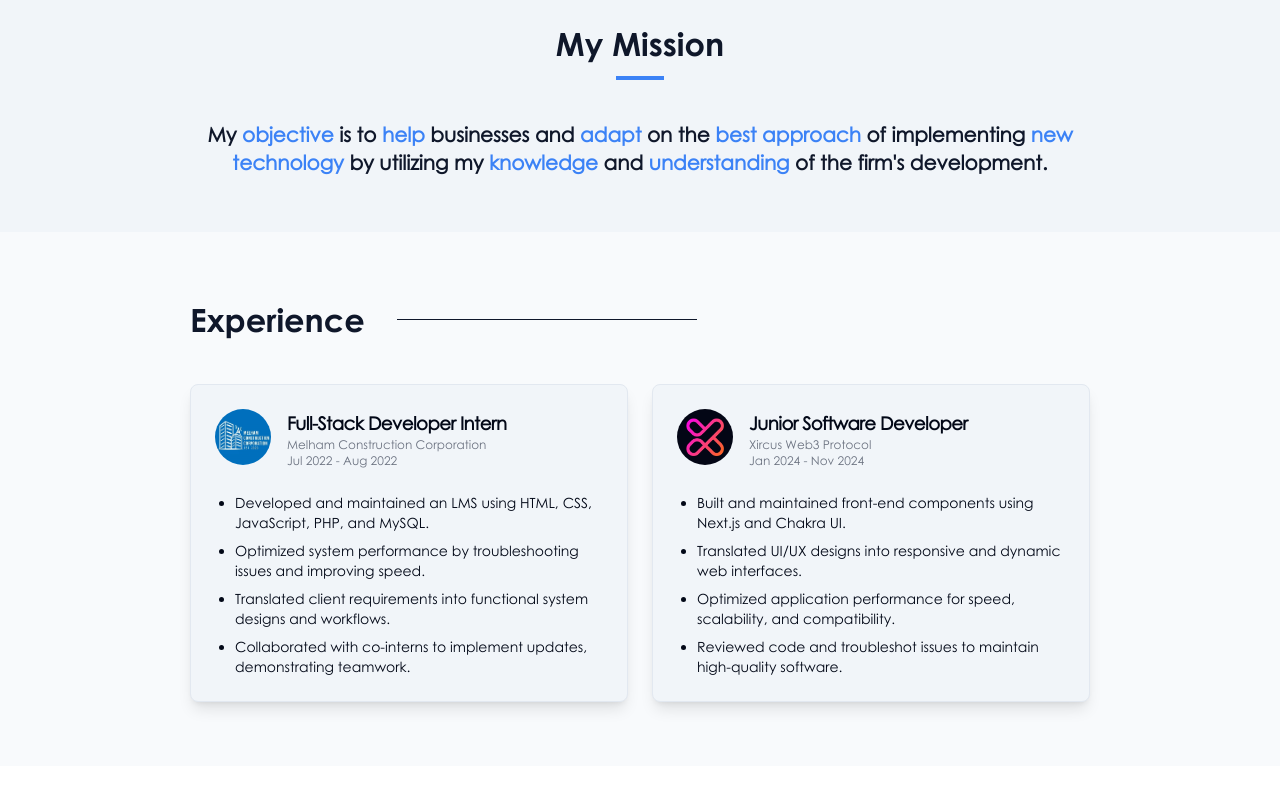
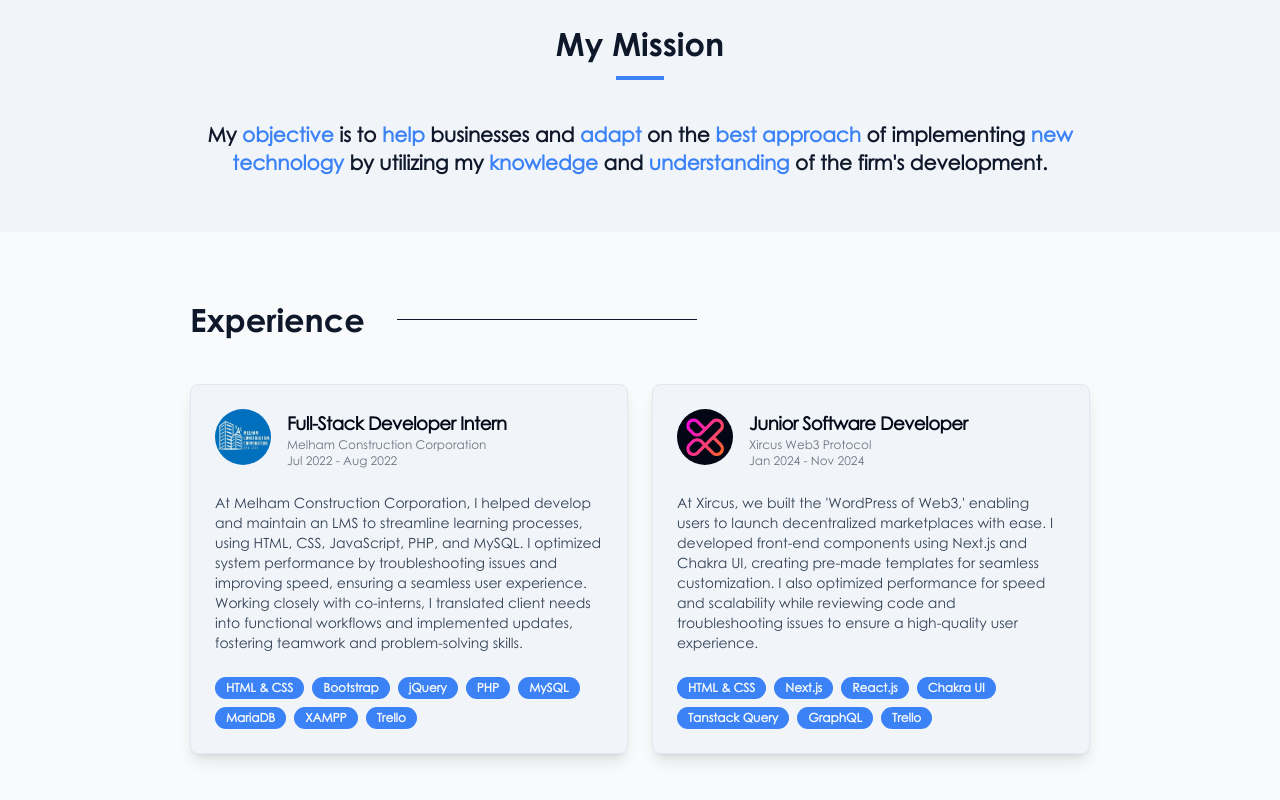
Before and after one commit to nnerb/portfolio-v2, a React (Vite) app: page / in a window 1280 px wide. Shown: the part 1838-2638 px from the top of the page. Before the commit the page ends 2604 px from the top, so only its background shows below. Built offline with nearby package versions, Linux system fonts and the light colour scheme.

Commit message:
update: font-bold from font-[600] add text color on ways grid description update: description field to string from array of string and modify description (experience component) update: add skills and url field

```diff
--- a/package.json
+++ b/package.json
@@ -13,6 +13,7 @@
     "@radix-ui/react-dialog": "^1.1.1",
     "@radix-ui/react-dropdown-menu": "^2.1.1",
     "@radix-ui/react-slot": "^1.1.0",
+    "@radix-ui/react-tooltip": "^1.1.8",
     "@tsparticles/engine": "^3.5.0",
     "@tsparticles/react": "^3.0.0",
     "@tsparticles/slim": "^3.5.0",
--- a/src/components/about/components/about-details.tsx
+++ b/src/components/about/components/about-details.tsx
@@ -2,27 +2,27 @@ import MoreInfo from "./more-info";
 
 const AboutDetails = () => {
   return (
-    <div className="flex flex-col gap-4 text-base">
+    <div className="flex flex-col gap-4 text-base ">
       <p className='mb-2'>
-        <span className='text-blue-500 font-[600]'>Hello</span>
-        ! My name is
-        <span className='text-blue-500 font-[600]'> Brenn Aldwin A. Santiago</span>
+        <span className='text-blue-500 font-bold'>Hello! </span>
+          My name is
+        <span className='text-blue-500 font-bold'> Brenn Aldwin A. Santiago</span>
         . I specialize in
-        <span className='text-blue-500 font-[600]'> building refined digital web experiences </span>
+        <span className='text-blue-500 font-bold'> building refined digital web experiences </span>
           with a
-        <span className='text-blue-500 font-[600]'> focus </span>
+        <span className='text-blue-500 font-bold'> focus </span>
         on
-        <span className='text-blue-500 font-[600]'> responsive </span>
+        <span className='text-blue-500 font-bold'> responsive </span>
         and
-        <span className='text-blue-500 font-[600]'> interactive content. </span>
+        <span className='text-blue-500 font-bold'> interactive content. </span>
       </p>
       <p className="mb-2 dark:text-slate-200">
         I hold a
-        <span className='text-blue-500 font-[600]'> bachelor's degree in Computer Science </span>
+        <span className='text-blue-500 font-bold'> bachelor's degree in Computer Science </span>
         in
-        <span className='text-blue-500 font-[600]'> Cavite State University </span>
+        <span className='text-blue-500 font-bold'> Cavite State University </span>
         and am currently seeking opportunities to
-        <span className='text-blue-500 font-[600]'> advance my career in Web Development</span>
+        <span className='text-blue-500 font-bold'> advance my career in Web Development</span>
         .
       </p>
       <MoreInfo />
--- a/src/components/about/components/ways-grid.tsx
+++ b/src/components/about/components/ways-grid.tsx
@@ -38,7 +38,7 @@ const WaysGrid = () => {
               </h1>
             </div>
 
-            <p className="text-center pt-5 text-sm">{data.caption}</p>
+            <p className="text-center pt-5 text-sm text-slate-700 dark:text-slate-400">{data.caption}</p>
           </Card>
         </motion.div>
       ))}
--- a/src/components/experience/experience.tsx
+++ b/src/components/experience/experience.tsx
@@ -4,13 +4,16 @@ import LeftHeader from "../left-header";
 import { containerVariants, variants } from "./animations";
 import melham from "@/assets/images/company/melham.jpg"
 import xircus from "@/assets/images/company/xircus.jpg"
+import { badgeVariants } from "../ui/badge";
 
 interface ExperiencesProps {
   title: string;
   company: string;
   date: string;
   image: string;
-  description: string[];
+  description: string;
+  skills: string[],
+  url: string;
 }
 
 const Experience = () => {
@@ -20,24 +23,28 @@ const Experience = () => {
       company: "Melham Construction Corporation",
       date: "Jul 2022 - Aug 2022",
       image: melham,
-      description: [
-        "Developed and maintained an LMS using HTML, CSS, JavaScript, PHP, and MySQL.",
-        "Optimized system performance by troubleshooting issues and improving speed.",
-        "Translated client requirements into functional system designs and workflows.",
-        "Collaborated with co-interns to implement updates, demonstrating teamwork."
-      ],
+      description: `
+        At Melham Construction Corporation, I helped develop and maintain an LMS to
+        streamline learning processes, using HTML, CSS, JavaScript, PHP, and MySQL.
+        I optimized system performance by troubleshooting issues and improving speed,
+        ensuring a seamless user experience. Working closely with co-interns,
+        I translated client needs into functional workflows and implemented updates, fostering teamwork and
+        problem-solving skills.`,
+      skills: ['HTML & CSS', 'Bootstrap', 'jQuery', 'PHP', 'MySQL', 'MariaDB', 'XAMPP', 'Trello'],
+      url: "https://uip.ph"
     },
     {
       title: "Junior Software Developer",
       company: "Xircus Web3 Protocol",
       date: "Jan 2024 - Nov 2024",
       image: xircus,
-      description: [
-        "Built and maintained front-end components using Next.js and Chakra UI.",
-        "Translated UI/UX designs into responsive and dynamic web interfaces.",
-        "Optimized application performance for speed, scalability, and compatibility.",
-        "Reviewed code and troubleshot issues to maintain high-quality software."
-      ],
+      description: `
+        At Xircus, we built the 'WordPress of Web3,' enabling users to launch decentralized marketplaces
+        with ease. I developed front-end components using Next.js and Chakra UI, creating pre-made templates for
+        seamless customization. I also optimized performance for speed and scalability while reviewing code
+        and troubleshooting issues to ensure a high-quality user experience.`,
+      skills: ['HTML & CSS', 'Next.js', 'React.js', 'Chakra UI', 'Tanstack Query', 'GraphQL', 'Trello'],
+      url: "https://xircus.app/"
     },
   ];
   return (
@@ -45,15 +52,20 @@ const Experience = () => {
       <div className="flex flex-col items-center gap-10 max-w-[900px] mx-auto">
         <LeftHeader title="Experience"/>
         <motion.div
-          className="grid md:grid-cols-2 gap-6"
+          className="grid md:grid-cols-2 gap-6 w-full cursor-pointer"
           variants={containerVariants}
           initial="hidden"
           whileInView="show"
           viewport={{ once: true }}
         >
           {experiences.map((exp, index) => (
-            <motion.div key={index} variants={variants}>
-              <Card className="bg-slate-100 dark:bg-slate-900 shadow-lg mt-0!">
+            <a key={index} href={exp.url} target="_blank" rel="noopener noreferrer">
+              <motion.div
+                variants={variants}
+                whileHover={{ scale: 1.05 }}
+                className="h-full"
+              >
+                <Card className="bg-slate-100 dark:bg-slate-900 shadow-lg mt-0! h-full">
                   <CardHeader className="flex-row gap-4">
                     <div>
                       <img src={exp.image} className="h-14 w-14 rounded-full" />
@@ -66,15 +78,19 @@ const Experience = () => {
                       </div>
                     </div>
                   </CardHeader>
-                <CardContent>
-                  <ul className="list-disc pl-5 space-y-2 text-sm">
-                    {exp.description.map((point, idx) => (
-                      <li key={idx}>{point}</li>
+                  <CardContent
+                    className="text-sm text-slate-700 dark:text-slate-400"
+                  >
+                  {exp.description}
+                  </CardContent>
+                  <div className="px-6 pb-6 flex flex-wrap gap-2">
+                    {exp.skills.map((skill, index) => (
+                      <p className={`${badgeVariants({ variant: "custom" })}`} key={index}>{skill}</p>
                     ))}
-                  </ul>
-                </CardContent>
+                  </div>
                 </Card>
               </motion.div>
+            </a>
           ))}
         </motion.div>
       </div>
--- /dev/null
+++ b/src/components/ui/badge.tsx
@@ -0,0 +1,37 @@
+import * as React from "react"
+import { cva, type VariantProps } from "class-variance-authority"
+
+import { cn } from "@/lib/utils"
+
+const badgeVariants = cva(
+  "inline-flex items-center rounded-full border px-2.5 py-0.5 text-xs font-semibold transition-colors focus:outline-none focus:ring-2 focus:ring-ring focus:ring-offset-2",
+  {
+    variants: {
+      variant: {
+        default:
+          "border-transparent bg-primary text-primary-foreground hover:bg-primary/80",
+        secondary:
+          "border-transparent bg-secondary text-secondary-foreground hover:bg-secondary/80",
+        destructive:
+          "border-transparent bg-destructive text-destructive-foreground hover:bg-destructive/80",
+        outline: "text-foreground",
+        custom: "border-transparent bg-blue-500 text-primary-foreground hover:bg-blue/100 ",
+      },
+    },
+    defaultVariants: {
+      variant: "default",
+    },
+  }
+)
+
+export interface BadgeProps
+  extends React.HTMLAttributes<HTMLDivElement>,
+    VariantProps<typeof badgeVariants> {}
+
+function Badge({ className, variant, ...props }: BadgeProps) {
+  return (
+    <div className={cn(badgeVariants({ variant }), className)} {...props} />
+  )
+}
+
+export { Badge, badgeVariants }
--- /dev/null
+++ b/src/components/ui/tooltip.tsx
@@ -0,0 +1,28 @@
+import * as React from "react"
+import * as TooltipPrimitive from "@radix-ui/react-tooltip"
+
+import { cn } from "@/lib/utils"
+
+const TooltipProvider = TooltipPrimitive.Provider
+
+const Tooltip = TooltipPrimitive.Root
+
+const TooltipTrigger = TooltipPrimitive.Trigger
+
+const TooltipContent = React.forwardRef<
+  React.ElementRef<typeof TooltipPrimitive.Content>,
+  React.ComponentPropsWithoutRef<typeof TooltipPrimitive.Content>
+>(({ className, sideOffset = 4, ...props }, ref) => (
+  <TooltipPrimitive.Content
+    ref={ref}
+    sideOffset={sideOffset}
+    className={cn(
+      "z-50 overflow-hidden rounded-md border bg-popover px-3 py-1.5 text-sm text-popover-foreground shadow-md animate-in fade-in-0 zoom-in-95 data-[state=closed]:animate-out data-[state=closed]:fade-out-0 data-[state=closed]:zoom-out-95 data-[side=bottom]:slide-in-from-top-2 data-[side=left]:slide-in-from-right-2 data-[side=right]:slide-in-from-left-2 data-[side=top]:slide-in-from-bottom-2",
+      className
+    )}
+    {...props}
+  />
+))
+TooltipContent.displayName = TooltipPrimitive.Content.displayName
+
+export { Tooltip, TooltipTrigger, TooltipContent, TooltipProvider }
```
Also changed, not shown: 1 other file (tests, documents, lock files or other folders). Lines whose indentation alone changed are shown as unchanged.
